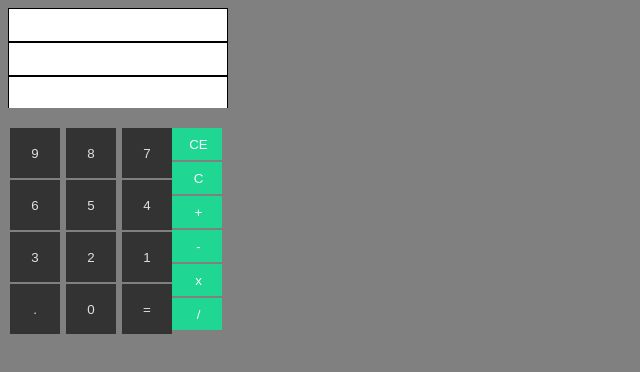
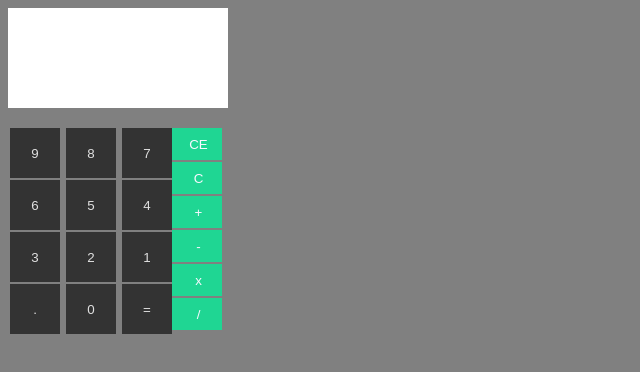
Before and after one commit to sylvestertarnowski/calculatorApp, a plain HTML site: page index.html in a window 1280 px wide. Shown: the whole page, without its empty margins (0-640 px from the left). Drawn offline with Linux system fonts and the light colour scheme.

Commit message:
Add files via upload
Styling:
- added some padding to the output fields;
- removed the borders of output divs (they were needed to better adjust their position);

```diff
--- a/style.css
+++ b/style.css
@@ -52,21 +52,24 @@ body {
 }
 
 #upper {
-  height:32px;
+  height:30px;
   margin-bottom:0px;
-  border:1px black solid;
+  padding-top:2px;
+  padding-right:4px;
 }
 
 #middle {
-  height:32px;
+  height:30px;
   margin-bottom:0px;
-  border:1px black solid;
+  padding-top:2px;
+  padding-right:4px;
 }
 
 #lower {
-  height:32px;
-  border:1px black solid;
+  height:30px;
   margin-bottom:0px;
+  padding-top:2px;
+  padding-right:4px;
 }
 
 button:focus {outline:0;}
```
